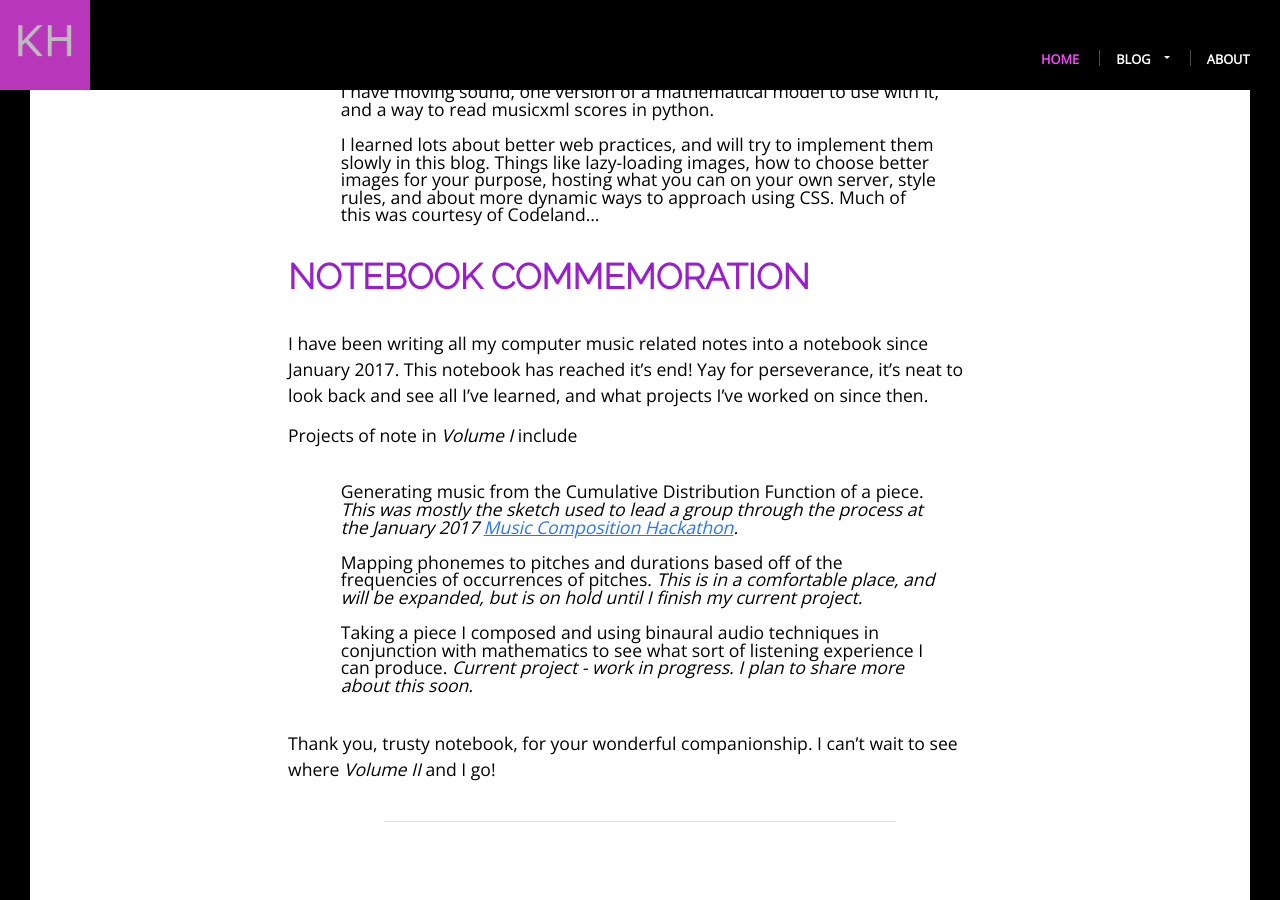
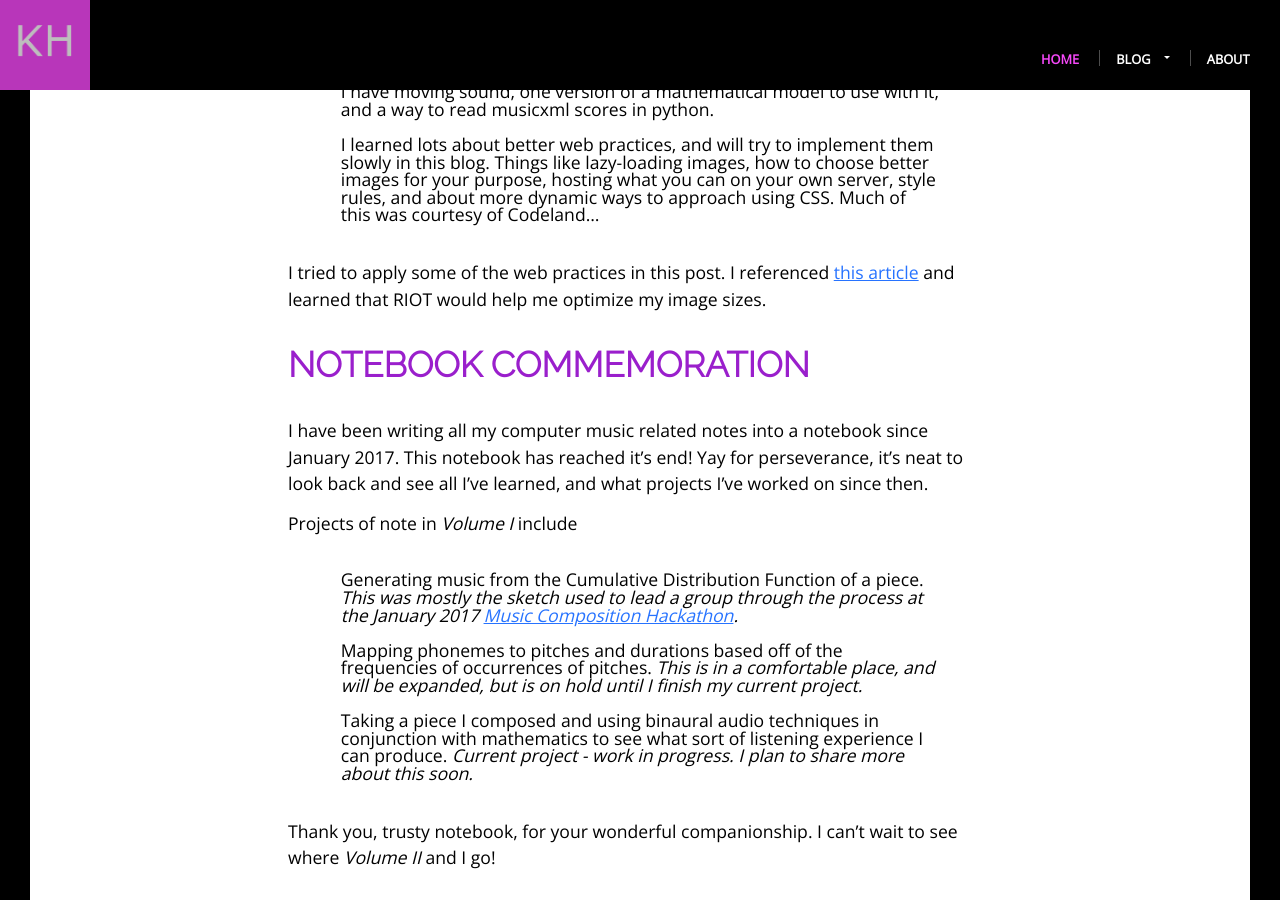
Before and after one commit to khoeger/khoeger.github.io, a Jekyll site: the page built from _posts/2018-06-14-updates-and-new-notebook.md, in a window 1280 px wide and 900 px high, scrolled down 1216 px. Built offline with Jekyll 4.4.1, drawn with Linux system fonts in a browser that asks for light colours.

Commit message:
Update hero image

```diff
--- a/_posts/2018-06-14-updates-and-new-notebook.md
+++ b/_posts/2018-06-14-updates-and-new-notebook.md
@@ -22,6 +22,10 @@
 - I have moving sound, one version of a mathematical model to use with it, and a way to read musicxml scores in python.
 - I learned lots about better web practices, and will try to implement them slowly in this blog. Things like lazy-loading images, how to choose better images for your purpose, hosting what you can on your own server, style rules, and about more dynamic ways to approach using CSS. Much of this was courtesy of Codeland...
 
+I tried to apply some of the web practices in this post.
+I referenced [this article](https://kinsta.com/blog/optimize-images-for-web/)
+and learned that RIOT would help me optimize my image sizes.
+
 # Notebook Commemoration
 I have been writing all my computer music related notes into a notebook since January 2017. This notebook has reached it's end! Yay for perseverance, it's neat to look back and see all I've learned, and what projects I've worked on since then.
 
```
Also changed, not shown: other parts of _posts/2018-06-14-updates-and-new-notebook.md (+1 -1 lines), assets/img/2018/2018-06-14/hero.jpg (added).
